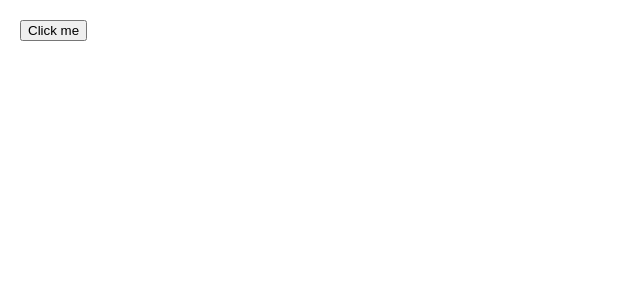
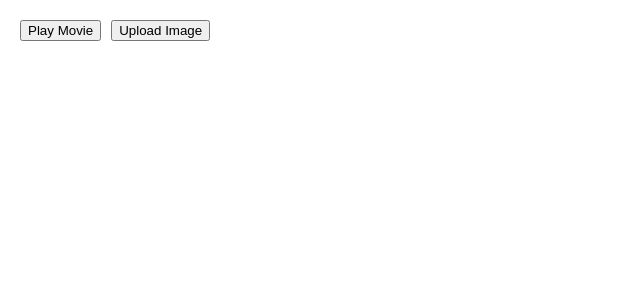
Before and after one commit to rasyidcode/react-examples, a React (Vite) app in the folder adding-interactivity/: page / in a window 1280 px wide. Shown: the top 300 px of the page, without its empty margins (0-640 px from the left). Built offline with nearby package versions, Linux system fonts and the light colour scheme.

Commit message:
adding-interactivity: reading props in event handlers - 1

```diff
--- a/adding-interactivity/src/AI_1_App.css
+++ b/adding-interactivity/src/AI_1_App.css
@@ -0,0 +1 @@
+/** no-op */
--- /dev/null
+++ b/adding-interactivity/src/AI_2_App.css
@@ -0,0 +1,3 @@
+button {
+  margin-right: 10px;
+}
--- /dev/null
+++ b/adding-interactivity/src/AI_2_App.tsx
@@ -0,0 +1,21 @@
+import { ReactNode } from "react";
+import "./AI_2_App.css";
+
+function AlertButton({
+  message,
+  children,
+}: {
+  message: string;
+  children: ReactNode;
+}) {
+  return <button onClick={() => alert(message)}>{children}</button>;
+}
+
+export default function App() {
+  return (
+    <div>
+      <AlertButton message="Playing!">Play Movie</AlertButton>
+      <AlertButton message="Uploading!">Upload Image</AlertButton>
+    </div>
+  );
+}
--- a/adding-interactivity/src/main.tsx
+++ b/adding-interactivity/src/main.tsx
@@ -1,7 +1,7 @@
 import { StrictMode } from "react";
 import { createRoot } from "react-dom/client";
 import "./index.css";
-import App from "./AI_1_App.tsx";
+import App from "./AI_2_App.tsx";
 
 createRoot(document.getElementById("root")!).render(
   <StrictMode>
```
